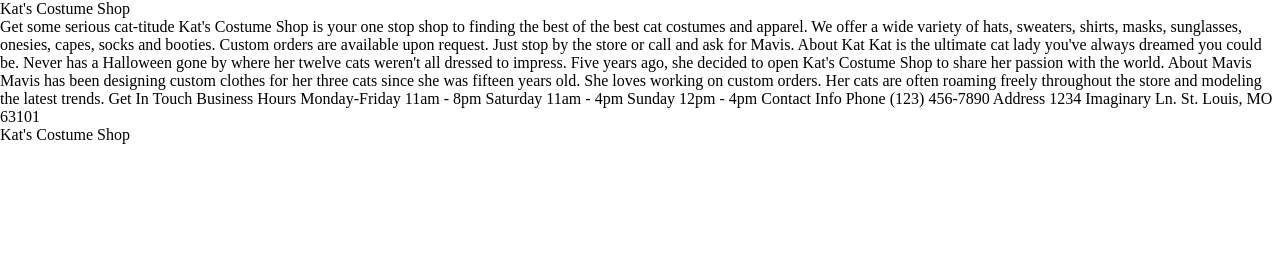
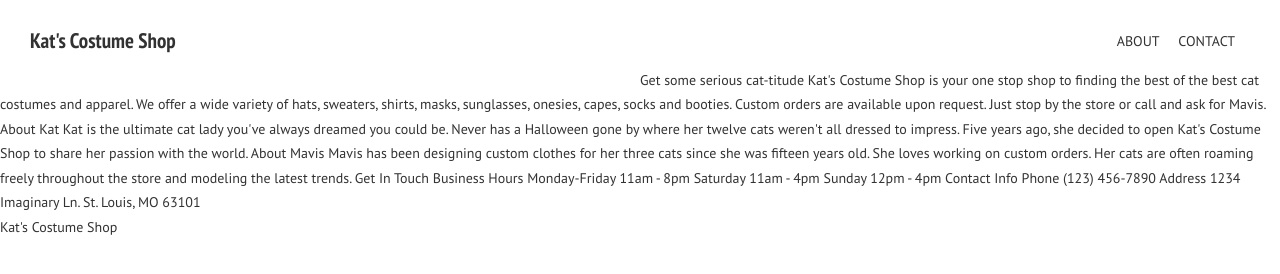
Before and after one commit to kalirogers/codergirl-catproject, a plain HTML site: page index.html in a window 1280 px wide. Drawn offline with Linux system fonts and the light colour scheme.

Commit message:
worked on header area with logo and navigation

```diff
--- a/assets/css/index.css
+++ b/assets/css/index.css
@@ -1,5 +1,60 @@
 body {
   margin: 0;
+  font-family: 'PT Sans', sans-serif;
+  font-size: .875em;
+  line-height: 1.75em;
+  color: #323232;
+}
+
+h1 {
+  font-family: 'PT Sans Narrow', sans-serif;
+  font-size: 1.875em;
+  font-weight: 700;
+}
+
+h2 {
+  font-family: 'PT Sans Narrow', sans-serif;
+  font-size: 1.5em;
+  font-weight: 700;
+  color: #00897f;
+  text-transform: uppercase;
+}
+
+h3 {
+  font-family: 'PT Serif', serif;
+  font-size: 1em;
+  line-height: 2em;
+}
+
+a {
+  font-family: 'PT Serif', serif;
+  font-size: 1em;
+  color: #f26522;
+  font-weight: 700;
+}
+
+/* header styles */
+header {
+  margin: 15px 30px;
+}
+
+header h1 {
+  float: left;
+  font-size: 1.5em;
+  width: 50%;
+}
+
+nav {
+  width: 50%;
+  float: right;
+  text-align: right;
+}
+
+nav ul li {
+  display: inline;
+  text-decoration: none;
+  margin-right: 15px;
+  text-transform: uppercase;
 }
 
 
--- a/index.html
+++ b/index.html
@@ -2,14 +2,22 @@
   <head>
     <title>Kat's Constume Shop</title>
     <meta content="width=device-width,maximum-scale=1.0,initial-scale=1.0,minimum-scale=1.0,user-scalable=yes" name="viewport">
-
+    <link href="https://fonts.googleapis.com/css?family=PT+Sans|PT+Sans+Narrow:700|PT+Serif:400,700" rel="stylesheet">
     <link href='./assets/css/index.css' media='all' rel='stylesheet'>
   </head>
 
   <body>
-    <nav>
-      Kat's Costume Shop
-    </nav>
+    <header>
+      <div class="logo">
+        <h1>Kat's Costume Shop</h1>
+      </div>
+      <nav>
+        <ul>
+          <li>About</li>
+          <li>Contact</li>
+        </ul>
+      </nav>
+    </header>
     <div class=splash>
     </div>
 
```
